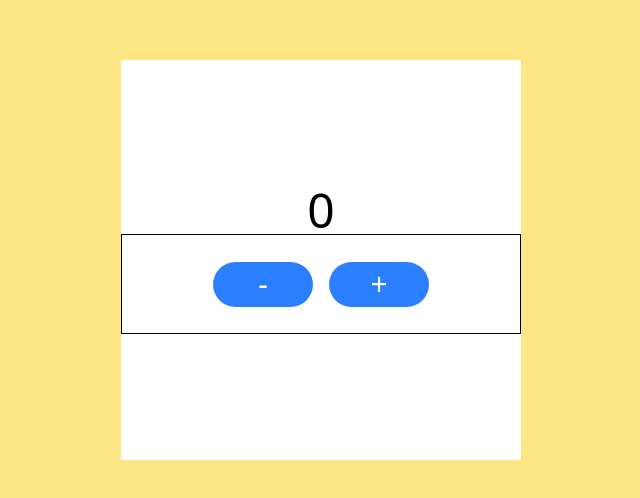
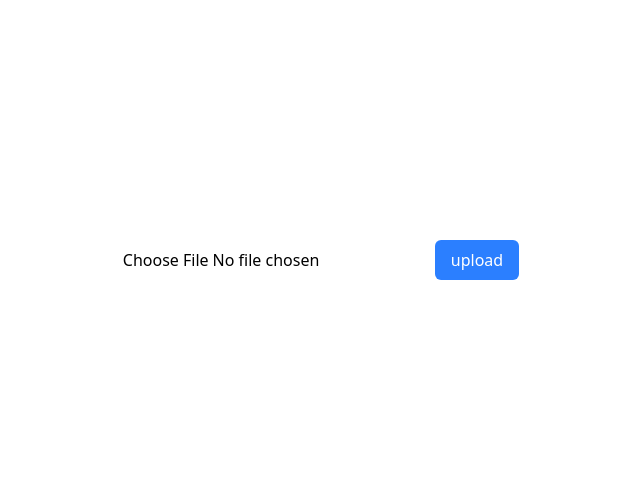
Before and after one commit to chathuniimasha/cbc-frontend-batch-six, a React (Vite) app: page /test in a window 1280 px wide. Shown: the part 140-638 px from the top of the page, without its empty margins (319-959 px from the left). Built offline with nearby package versions, Linux system fonts and the light colour scheme.

Commit message:
Day 14🚀

```diff
--- a/package.json
+++ b/package.json
@@ -10,6 +10,7 @@
     "preview": "vite preview"
   },
   "dependencies": {
+    "@supabase/supabase-js": "^2.56.0",
     "@tailwindcss/vite": "^4.1.11",
     "axios": "^1.11.0",
     "react": "^19.1.0",
--- a/src/pages/admin/addProductAdminPage.jsx
+++ b/src/pages/admin/addProductAdminPage.jsx
@@ -14,6 +14,7 @@
 import { useState } from "react";
 import toast from "react-hot-toast";
 import { Link, useNavigate } from "react-router-dom";
+import uploadFile from "../../utils/mediaUpload";
 
 export default function AddProductPage() {
     const [productId, setProductId] = useState("")
@@ -21,22 +22,38 @@
     const [alternativeNames, setAlternativeNames] = useState("")
     const [labelledPrice, setLabelledPrice] = useState("")
     const [price, setPrice] = useState("")
-    const [images, setImages] = useState("")
+    const [images, setImages] = useState([]) //first one empty
     const [description, setDescription] = useState("")
     const [stock, setStock] = useState("")
     const [isAvailable, setIsAvailable] = useState(true)
     const [category, setCategory] = useState("cream")
     const navigate = useNavigate()
 
-    function handleSubmit(){
+    async function handleSubmit(){
+
+        const promisesArray = []
+        for(let i=0;i<images.length;i++){
+
+            const promise = uploadFile(images[i])
+            promisesArray[i] = promise;
+        }
+
+        const responses = await Promise.all(promisesArray)
+        console.log(responses)
+
+
+
+
+
         const altNamesInArray = alternativeNames.split(",");
+
         const productData = {
             productId:productId,
             name:productName,
             altNames:altNamesInArray,
             labelledPrice:labelledPrice,
             price:price,
-            images:[],
+            images:responses,
             description:description,
             stock:stock,
             isAvailable:isAvailable,
@@ -101,7 +118,7 @@
                 </div>
                 <div className="w-[500px] flex flex-col gap-[5px]">
                     <label className="text-sm font-semibold">Images</label>
-                    <input type="text" value={images} onChange={(e) => { setImages(e.target.value) }} className="w-full border-[1px] h-[40px] rounded-md" />
+                    <input multiple type="file" onChange={(e) => { setImages(e.target.files) }} className="w-full border-[1px] h-[40px] rounded-md" />
                 </div>
                 <div className="w-[500px] flex flex-col gap-[5px]">
                     <label className="text-sm font-semibold">Description</label>
--- a/src/pages/testPage.jsx
+++ b/src/pages/testPage.jsx
@@ -1,30 +1,46 @@
 import { useState } from "react";
+import toast from "react-hot-toast";
+import uploadFile from "../utils/mediaUpload";
+
 
 export default function TestPage(){
-    //let const=0;
-    const[count,setCount] = useState(0);
 
-    function increment(){
-        setCount(count+1);
+    const [file,setFile] = useState(null);
+
+    function handleUpload(){
+        uploadFile(file).then(
+            (url)=>{
+                console.log(url);
+                toast.success("File uploaded successfully");
+
+            }
+        ).catch(
+            (error)=>{
+                console.error("Error uploading file:",error);
+                toast.error(error);
+
+            }
+        )
     }
-    function decrement(){
-        setCount(count-1);
-    }
-    //setCount(5)  Donot do following.The reason is explained in the session
+
 
     return(
-        <div className='w-full h-screen bg-amber-200 flex justify-center items-center'>
-            <div className='w-[400px] h-[400px] bg-white flex flex-col justify-center items-center'>
-                <h1 className='text-5xl front-bold'>{count}</h1>
-                <div className='w-full flex justify-center items-center border h-[100px]'>
-                    <button onClick={decrement} className='w-[100px] bg-blue-500 h-[45px] text-3xl mx-2 flex justify-center items-center text-white rounded-full'>-</button>
-                    <button onClick={increment} className='w-[100px] bg-blue-500 h-[45px] text-3xl mx-2 flex justify-center items-center text-white rounded-full'>+</button>
+        <div className='w-full h-screen flex justify-center items-center'>
+            <input type="file"
+            //accept="image/"
+            onChange={
+                (e)=>{
 
-                </div>
+                    setFile(e.target.files[0]);
+                }
+            } />
+            <button onClick={handleUpload} className="bg-blue-500 text-white px-4 py-2 rounded-md cursor-pointer">
+                upload
+            </button>
 
-            </div>
+        </div>
 
 
-        </div>
+
     )
 }
--- /dev/null
+++ b/src/utils/mediaUpload.jsx
@@ -0,0 +1,39 @@
+const url="https://zrckpxjljkgjkcfnfxtf.supabase.co";
+const key="eyJhbGciOiJIUzI1NiIsInR5cCI6IkpXVCJ9.eyJpc3MiOiJzdXBhYmFzZSIsInJlZiI6InpyY2tweGpsamtnamtjZm5meHRmIiwicm9sZSI6ImFub24iLCJpYXQiOjE3NTYwMzYyMjQsImV4cCI6MjA3MTYxMjIyNH0.uzUnhnO8D-JRZOWVtWZkD4Qx4HJZiVYZuuPuqdiq3l0";
+
+import { createClient } from "@supabase/supabase-js";
+
+const supabase = createClient(url,key);
+
+export default function uploadFile(file){
+    const promise = new Promise(
+        (resolve,reject)=>{
+
+            if(file==null){
+                reject("Please select a file to upload");
+                return;
+            }
+            const timeStamp = new Date().getTime();
+            const fileName = timeStamp+"-"+file.name;
+
+            supabase.storage.from("images").upload(fileName,file,{
+                cacheControl:"3600",
+                upset:false
+            }).then(
+                ()=>{
+                    const publicUrl = supabase.storage.from("images").getPublicUrl(fileName).data.publicUrl;
+                    resolve(publicUrl);
+                }
+            ).catch(
+                ()=>{
+
+                    reject("Failed to upload file");
+
+                }
+            )
+        }
+    )
+        return promise;
+
+
+}
```
Also changed, not shown: 1 other file (tests, documents, lock files or other folders).
